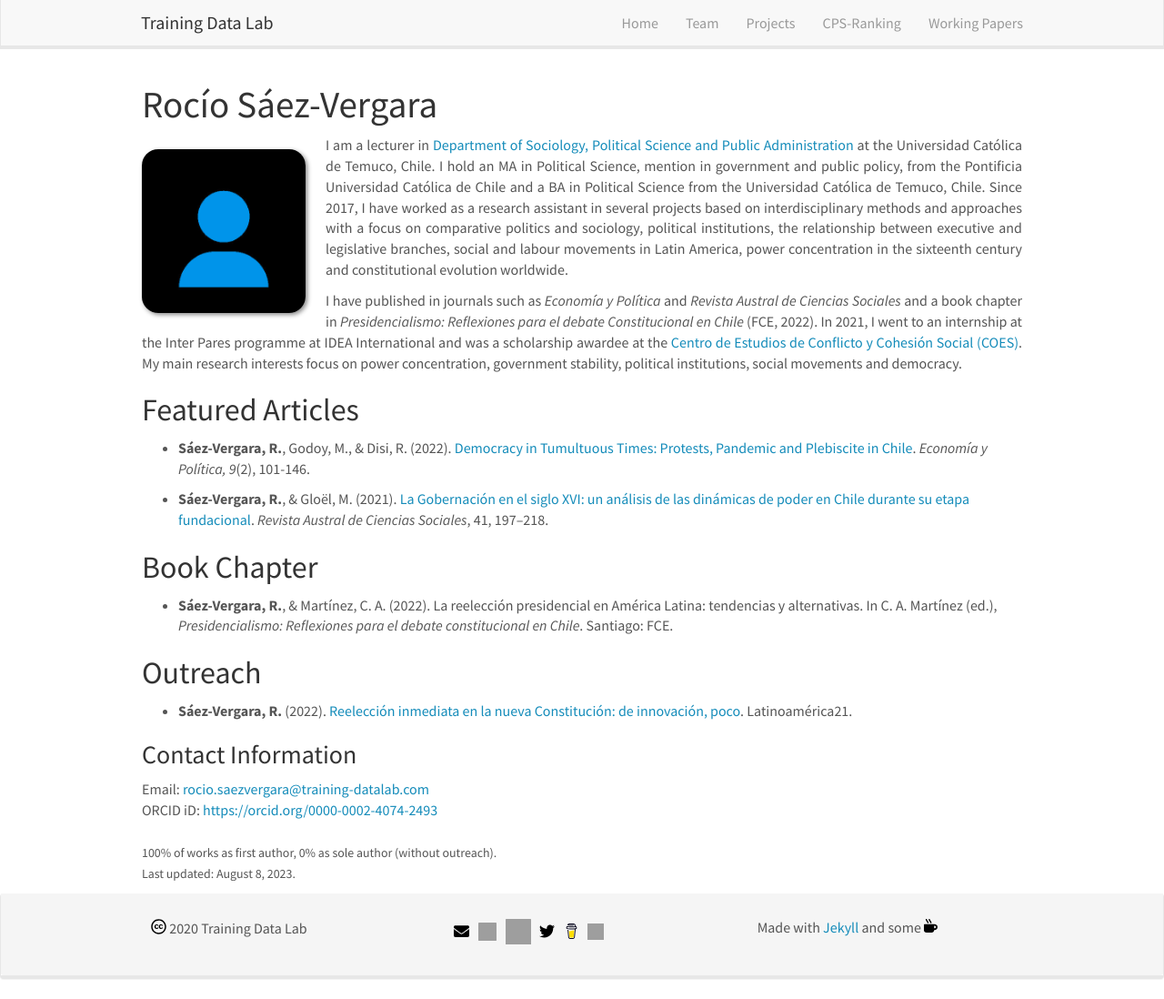
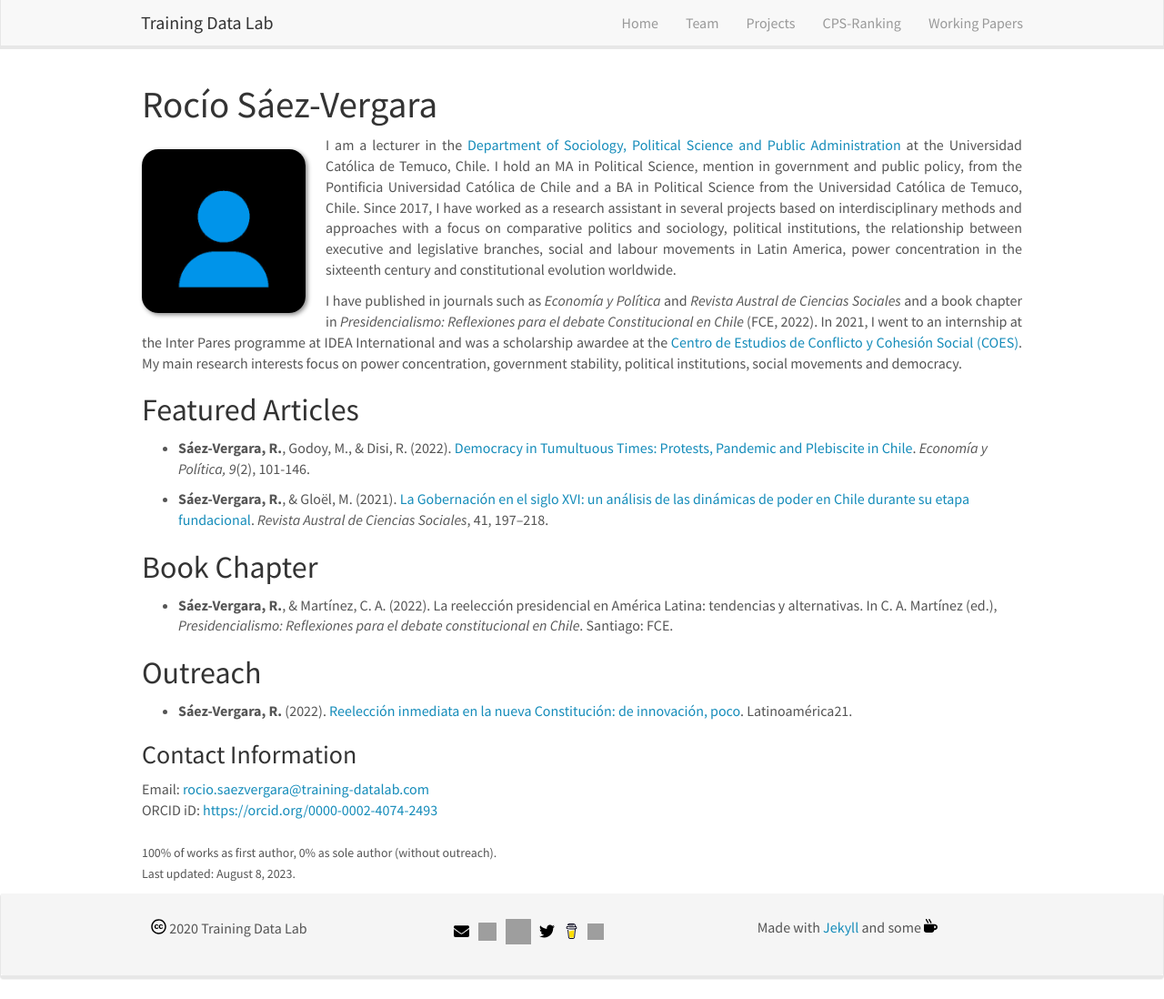
Before and after one commit to training-datalab/old-training-datalab.com, a Jekyll site: the page built from _pages/rsaezvergara.md, in a window 1280 px wide and 1098 px high. Shown: the whole window at 91% size. Built offline with Jekyll 4.4.1, drawn with Linux system fonts in a browser that asks for light colours; nearby versions of some CDN libraries.

Commit message:
Update rsaezvergara.md

```diff
--- a/_pages/rsaezvergara.md
+++ b/_pages/rsaezvergara.md
@@ -10,7 +10,7 @@
 
 <img src="https://training-datalab.com/images/team/avatar.jpg" class="img-responsive" width="180px" style="float: left" />
 
-<p align="justify">I am a lecturer in <a href="https://soccipol.uct.cl/" target="_blank">Department of Sociology, Political Science and Public Administration</a> at the Universidad Católica de Temuco, Chile. I hold an MA in Political Science, mention in government and public policy, from the Pontificia Universidad Católica de Chile and a BA in Political Science from the Universidad Católica de Temuco, Chile. Since 2017, I have worked as a research assistant in several projects based on interdisciplinary methods and approaches with a focus on comparative politics and sociology, political institutions, the relationship between executive and legislative branches, social and labour movements in Latin America, power concentration in the sixteenth century and constitutional evolution worldwide.</p>
+<p align="justify">I am a lecturer in the <a href="https://soccipol.uct.cl/" target="_blank">Department of Sociology, Political Science and Public Administration</a> at the Universidad Católica de Temuco, Chile. I hold an MA in Political Science, mention in government and public policy, from the Pontificia Universidad Católica de Chile and a BA in Political Science from the Universidad Católica de Temuco, Chile. Since 2017, I have worked as a research assistant in several projects based on interdisciplinary methods and approaches with a focus on comparative politics and sociology, political institutions, the relationship between executive and legislative branches, social and labour movements in Latin America, power concentration in the sixteenth century and constitutional evolution worldwide.</p>
 
 <p align="justify">I have published in journals such as *Economía y Política* and *Revista Austral de Ciencias Sociales* and a book chapter in *Presidencialismo: Reflexiones para el debate Constitucional en Chile* (FCE, 2022). In 2021, I went to an internship at the Inter Pares programme at IDEA International and was a scholarship awardee at the <a href="https://coes.cl/" target="_blank">Centro de Estudios de Conflicto y Cohesión Social (COES)</a>. My main research interests focus on power concentration, government stability, political institutions, social movements and democracy.</p>
 
```
